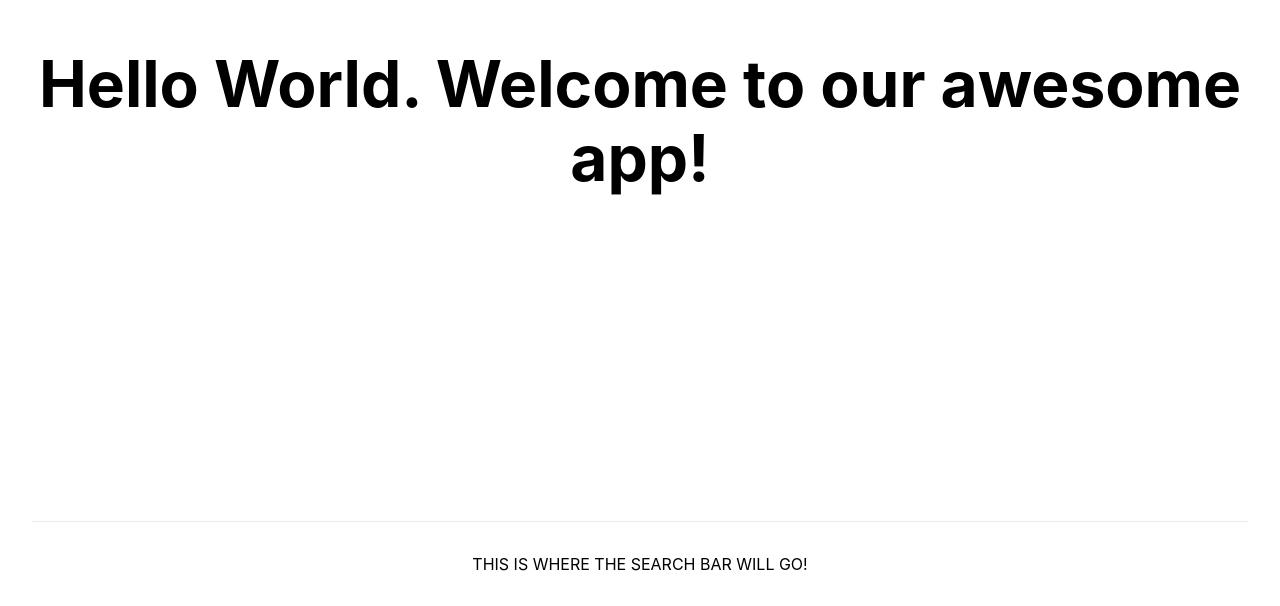
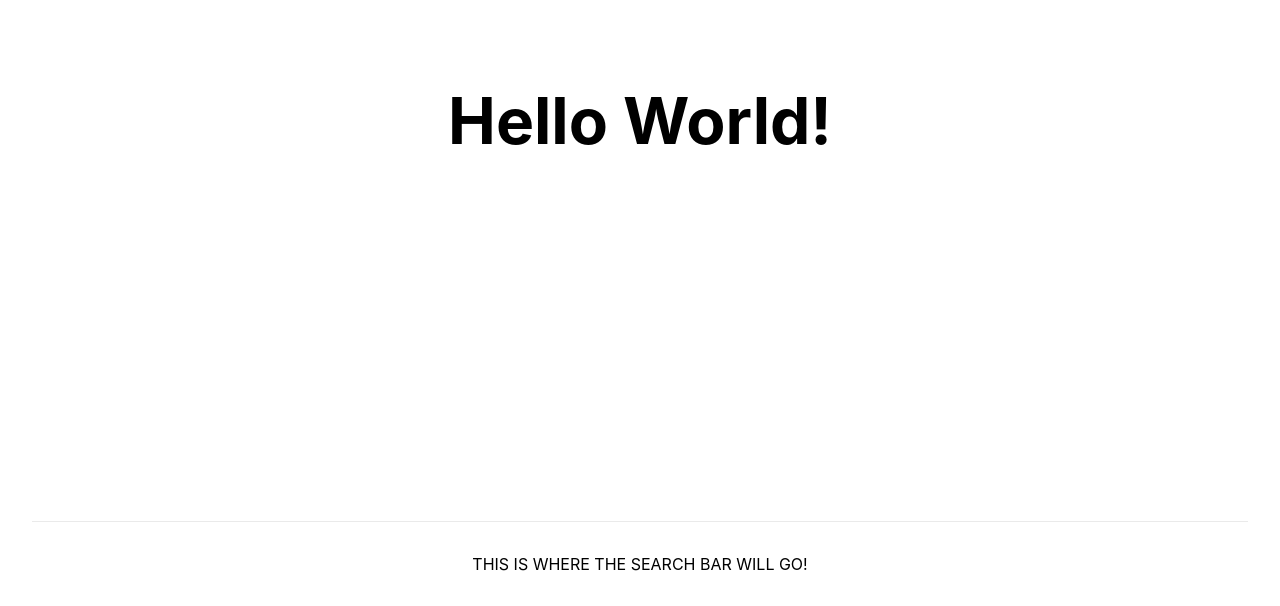
Before and after one commit to SchoolOfCode/final-project_front-end-12, a Next.js app in the folder seasonal/: page / in a window 1280 px wide. Shown: the part 279-885 px from the top of the page. Built offline with nearby package versions, Linux system fonts and the light colour scheme.

Commit message:
checking deploy

```diff
--- a/seasonal/pages/index.js
+++ b/seasonal/pages/index.js
@@ -11,7 +11,7 @@ export default function Home() {
       </Head>
       <main className={styles.main}>
         <h1 className={styles.title}>
-          Hello World. Welcome to our awesome app!
+          Hello World!
         </h1>
       </main>
 
```
